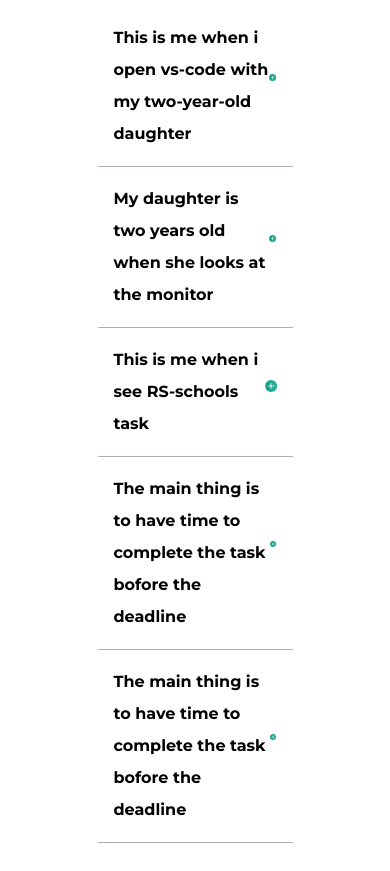
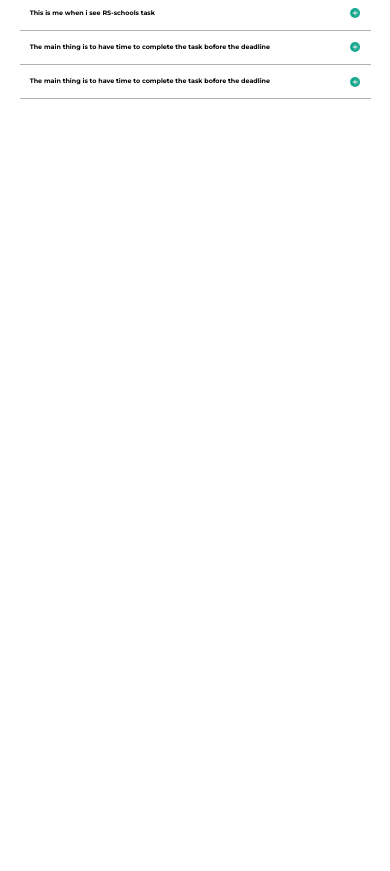
Before and after one commit to Polly-ryzh/cssBayan, a plain HTML site: page index.html in a window 390 px wide. Shown: the part 104-975 px from the top of the page. After the commit the page ends 844 px from the top, so only its background shows below. Drawn offline with Linux system fonts and the light colour scheme.

Commit message:
feat: adaptive вт 14.03.2023 10:36:42

```diff
--- a/style.css
+++ b/style.css
@@ -105,3 +105,105 @@ img {
 .picture {
     transition: .8s ease-in-out;
 }
+
+@media (max-width: 1240px) {
+
+    .container {
+        max-width: 1240px;
+    }
+
+    .accordion {
+        max-width: 70vw;
+    }
+
+
+    .accordion-title {
+        padding: 8em;
+        border-bottom: .4em solid #5567;
+        font-size: .1em;
+    }
+
+    .accordion-text {
+        font-size: 10em;
+    }
+
+    .accordion-icon {
+        width: 15em;
+        height: 15em;
+    }
+
+    .accordion-content {
+        max-width: 18em;
+    }
+}
+
+@media (max-width: 900px) {
+
+    .container {
+        max-width: 900px;
+    }
+
+
+    .title {
+        font-size: .8em;
+    }
+
+    .accordion {
+        max-width: 70vw;
+    }
+
+
+    .accordion-title {
+        padding: 8em;
+        border-bottom: .4em solid #5567;
+        font-size: .1em;
+
+    }
+
+    .accordion-text {
+        font-size: 5em;
+    }
+
+    .accordion-icon {
+        width: 10em;
+        height: 10em;
+    }
+
+    .accordion-content {
+        max-width: 18em;
+    }
+}
+
+@media (max-width: 480px) {
+
+    .container {
+        max-width: 480px;
+        padding: 0;
+    }
+
+
+    .accordion {
+        max-width: 90vw;
+    }
+
+    .accordion-title {
+        padding: 5em;
+        max-width: 90vw;
+        padding: 8em;
+        border-bottom: .4em solid #5567;
+        font-size: .08em;
+    }
+
+    .accordion-text {
+        font-size: 5em;
+    }
+
+    .accordion-icon {
+        width: 8em;
+        height: 8em;
+    }
+
+    .accordion-content {
+        max-width: 10em;
+    }
+}
```
